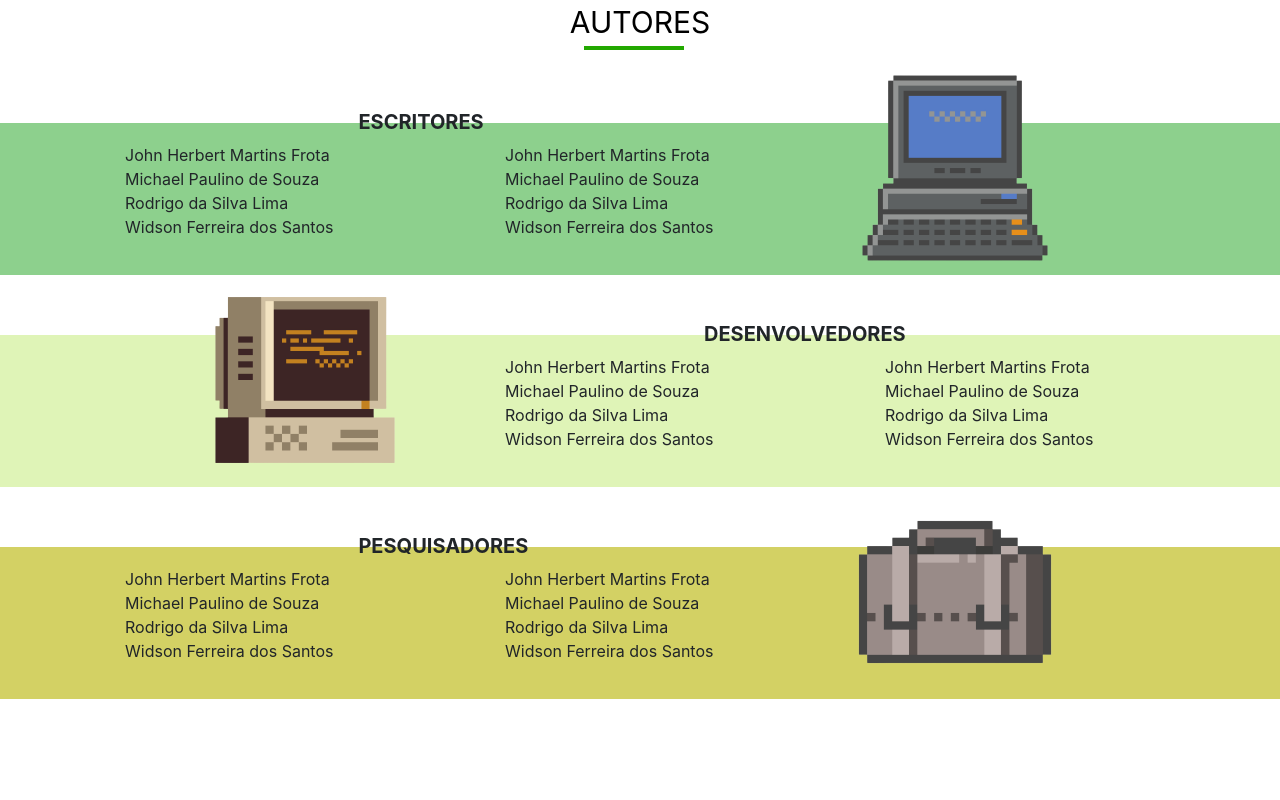
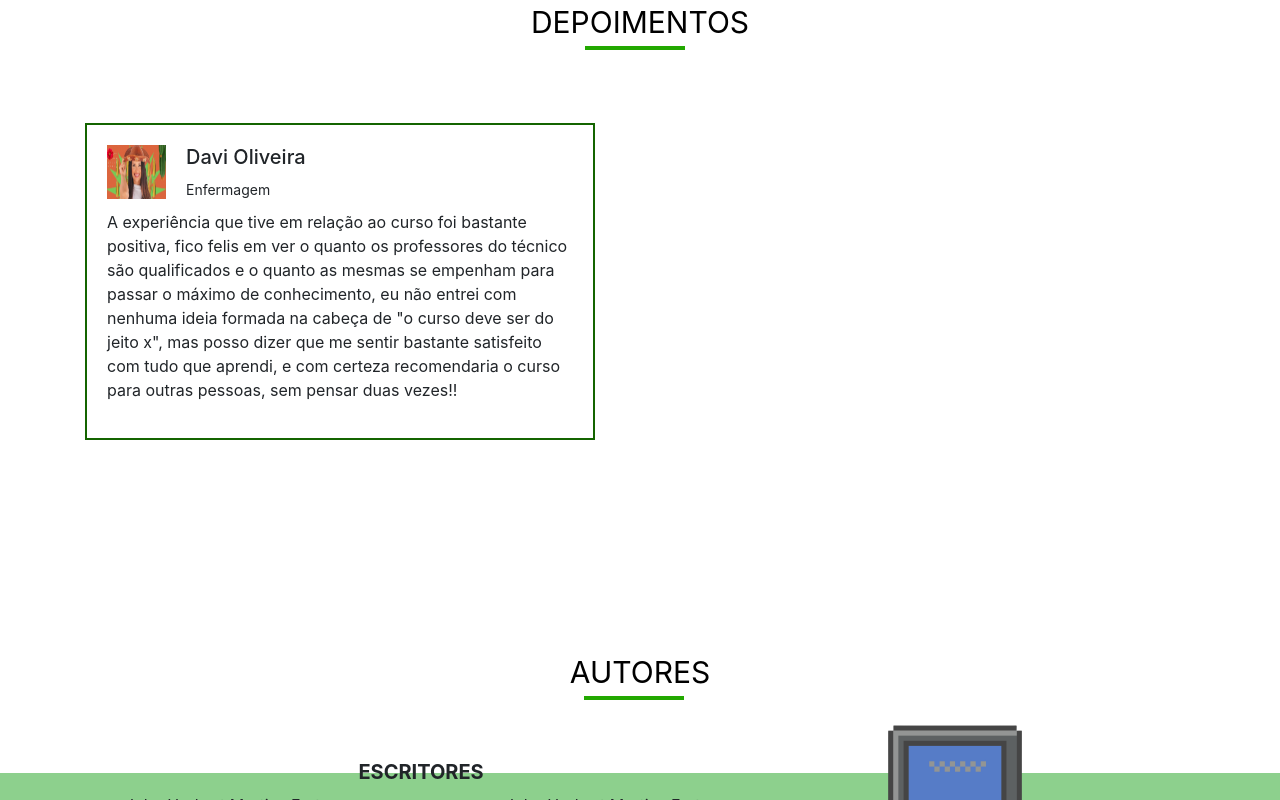
Before and after one commit to Isleyassis/ProjetoSocialOP, a Nuxt app: page / in a window 1280 px wide. Shown: the top 800 px of the page. Built offline with nearby package versions, Linux system fonts and the light colour scheme.

Commit message:
:rocket: iniciando a transformar componentes em slide

```diff
--- a/components/testimonials/index.vue
+++ b/components/testimonials/index.vue
@@ -4,9 +4,8 @@
             <h3>Depoimentos</h3>
         </div>
 
-        <b-row cols="2">
-            <b-col v-for="(test, index) in testimonials" :key="index">
-                <div class="main-testimonials__box">
+    <VueSlickCarousel :settings="settings">
+                <div class="main-testimonials__box" v-for="(test, index) in testimonials" :key="index">
                     <div class="main-testimonials__wrapper-infos">
                         <div class="main-testimonials__wrapper-img">
                             <img :src="test.imgURL" alt="">
@@ -20,53 +19,68 @@
                         <p> {{ test.text }} </p>
                     </div>
                 </div>
-            </b-col>
-        </b-row>
+    </VueSlickCarousel>
     </b-container>
 </template>
 
 <script>
+import VueSlickCarousel from 'vue-slick-carousel'
+import 'vue-slick-carousel/dist/vue-slick-carousel.css'
+import 'vue-slick-carousel/dist/vue-slick-carousel-theme.css'
+
 export default {
+    name: 'MyComponent',
+    components: { VueSlickCarousel },
+
     data() {
         return {
             testimonials: [
                 {
-                    nameStudent: 'Isley Barbosa de Assis',
-                    course: 'informática',
-                    text: 'Lorem ipsum dolor sit amet, consectetur adipiscing elit. Mauris ut ipsum gravida, condimentum nisl non, maximus risus.',
+                    nameStudent: 'Davi Oliveira',
+                    course: 'Enfermagem',
+                    text: 'A experiência que tive em relação ao curso foi bastante positiva, fico felis em ver o quanto os professores do técnico são qualificados e o quanto as mesmas se empenham para passar o máximo de conhecimento, eu não entrei com nenhuma ideia formada na cabeça de "o curso deve ser do jeito x", mas posso dizer que me sentir bastante satisfeito com tudo que aprendi, e com certeza recomendaria o curso para outras pessoas, sem pensar duas vezes!!',
                     imgURL: "/juliete.png"
                 },
                 {
-                    nameStudent: 'iago Rafael',
-                    course: 'informática',
-                    text: 'Lorem ipsum dolor sit amet, consectetur adipiscing elit. Mauris ut ipsum gravida, condimentum nisl non, maximus risus.',
+                    nameStudent: 'Stefany Abreu',
+                    course: 'Enfermagem',
+                    text: 'Minha experiência foi algo bem interessante e cansativo ao mesmo tempo por ter muitas coisas para aprender. Além de várias aulas teóricas sobre o corpo humano, aprendi muito sobre a empatia e a humanização, o que foi algo muito importante tanto na Enfermagem, como no dia a dia. O curso foi sim o que eu esperava, pois aprendi bastante sobre os cuidados nos pacientes, doenças e etc, algo que estava nas minhas expectativas. E com certeza recomendaria para as pessoas, é um ótimo curso, principalmente para quem gosta da matéria de biologia.',
                     imgURL: "/juliete.png"
                 },
                 {
-                    nameStudent: 'Edinardo Filho',
-                    course: 'informática',
-                    text: 'Lorem ipsum dolor sit amet, consectetur adipiscing elit. Mauris ut ipsum gravida, condimentum nisl non, maximus risus.',
+                    nameStudent: 'Erick de Lima',
+                    course: 'Informática',
+                    text: 'A minha experiência com o curso foi muito boa, conseguir evoluir bastante durante todo esse tempo, infelizmente tivemos 2 anos apáticos por conta da pandemia, porém aprendi bastante, tudo que foi passado, cheguei sem nenhuma expectativa mas gostei bastante e com tempo aprendi muito, e com certeza recomendo o curso para amigos que tiverem interesse no curso e mas disciplinas oferecidas por ele.',
                     imgURL: "/juliete.png"
                 },
                 {
-                    nameStudent: 'Kayque Viana',
-                    course: 'informática',
-                    text: 'Lorem ipsum dolor sit amet, consectetur adipiscing elit. Mauris ut ipsum gravida, condimentum nisl non, maximus risus.',
+                    nameStudent: 'Isley de Assis',
+                    course: 'Informática',
+                    text: 'O curso mudou minha vida, pelo fato de quando entrei no Onélio Porto, eu não tinha noção do que eu queria para a minha carreira e o curso abriu meus olhos diante do desenvolvimento web e hoje não me vejo fazendo outra coisa, certamente achei minha paixão, e o curso foi bem mais do que eu esperava, pelo fato da carga do conhecimento absurda adquirida diante esse tempo como aluno e com certeza eu recomendaria para as pessoas, o curso é impecável os profissionais de ensino te dão uma base absurda e você se dedicar certamente irá adorar programação.',
                     imgURL: "/juliete.png"
                 },
                  {
-                    nameStudent: 'Natanael Lima',
-                    course: 'informática',
-                    text: 'Lorem ipsum dolor sit amet, consectetur adipiscing elit. Mauris ut ipsum gravida, condimentum nisl non, maximus risus.',
+                    nameStudent: 'Samuel Mangeth',
+                    course: 'Contabilidade',
+                    text: 'Foi uma experiência muito boa, dentro do curso técnico nós vimos a importância dela no meio empresarial, porém o curso não era muito do que eu esperava, pois eu pensava que iria ser um pouco diferentes, os conteúdos são bem mais profundos, e didáticos, e com certeza eu indico para meus amigos e conhecidos, o curso técnico, seja qual for, nós trás muitos benefícios. E é um aprendizado além da base comum que você leva para a vida toda, abre totalmente as portas.',
                     imgURL: "/juliete.png"
                 },
                  {
-                    nameStudent: 'Ezequias Oliveira',
-                    course: 'informática',
-                    text: 'Lorem ipsum dolor sit amet, consectetur adipiscing elit. Mauris ut ipsum gravida, condimentum nisl non, maximus risus.',
+                    nameStudent: 'Marcelo Macedo',
+                    course: 'Finanças ',
+                    text: ' curso técnico de finanças foi bastante proveitoso, as experiências no campo de estágio na empresa leva nos técnicos ensinamentos para a vida toda. O setor no qual concluir o meu estágio no o Departamento Pessoal, e conseguir ter aprendizados com diversas situações de funcionários da empresa e indico para todos os estudantes que vierem do ensino médio, a busca por técnico em finanças é bastante grande, pois tem uma forte aceitação do mercado de trabalho. Aprendemos durante o curso a ter controle da vida financeira pessoal, e isso contribui bastante porque saímos do ensino médio com um pensamento de organização do nosso dinheiro que receberemos no mercado de trabalho.',
                     imgURL: "/juliete.png"
                 },
-            ]
+           ],
+           settings: [
+               {
+                    dots: false,
+                    arrows: true,
+                    slidesToShow: 3,
+                    autoplay: true,
+                    autoplaySpeed: 2000,
+                }
+           ]
         }
     }
 }
--- a/package.json
+++ b/package.json
@@ -13,7 +13,8 @@
     "bootstrap": "^4.6.0",
     "bootstrap-vue": "^2.21.2",
     "core-js": "^3.15.1",
-    "nuxt": "^2.15.7"
+    "nuxt": "^2.15.7",
+    "vue-slick-carousel": "^1.0.6"
   },
   "devDependencies": {}
 }
--- a/pages/index.vue
+++ b/pages/index.vue
@@ -1,6 +1,6 @@
 <template>
    <div>
-     <!-- <testimonials /> -->
+     <testimonials />
      <authors />
    </div>
 </template>
```
Also changed, not shown: components/authors/index.vue (+15 -15 lines), 1 other file (tests, documents, lock files or other folders).
